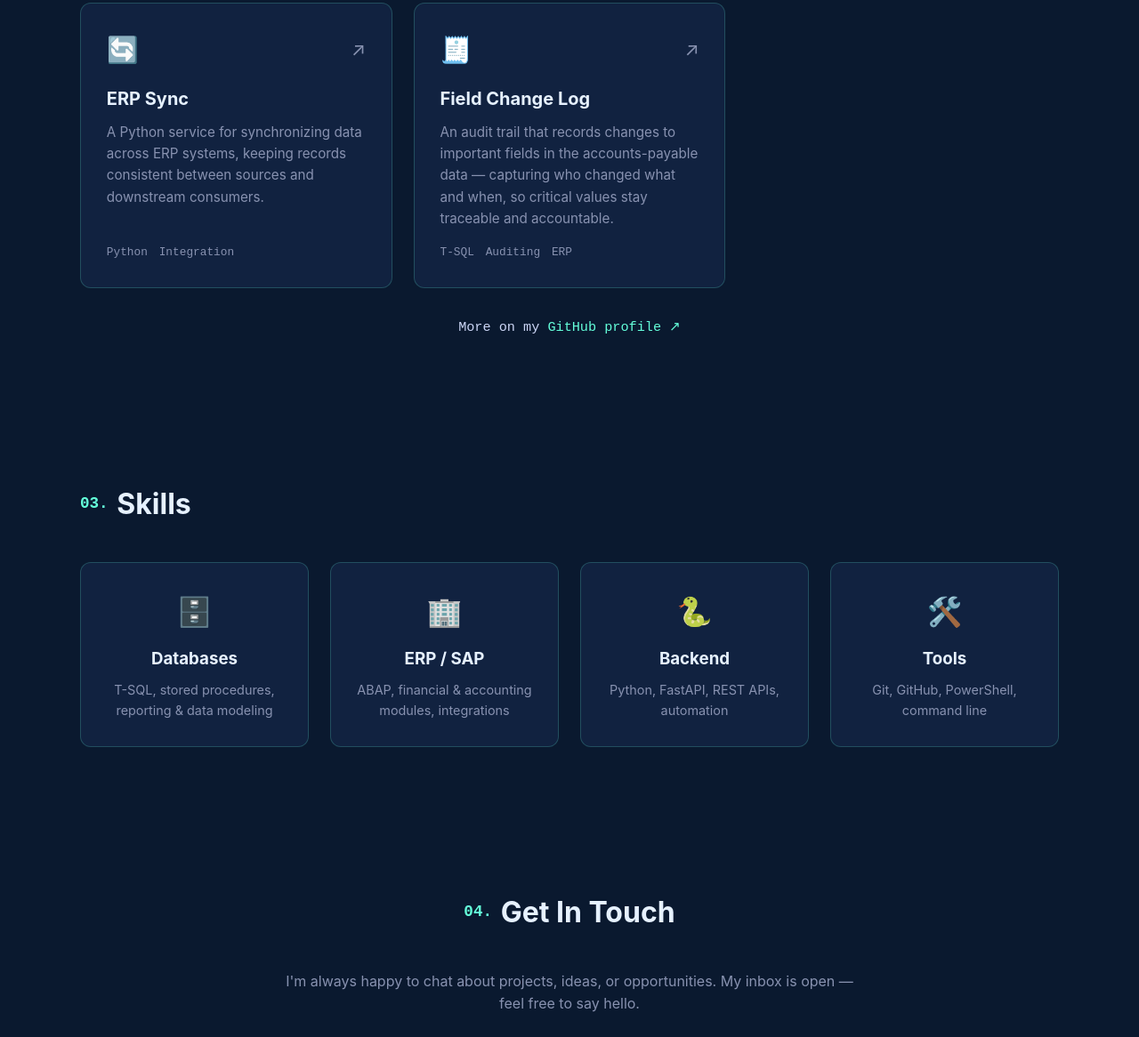
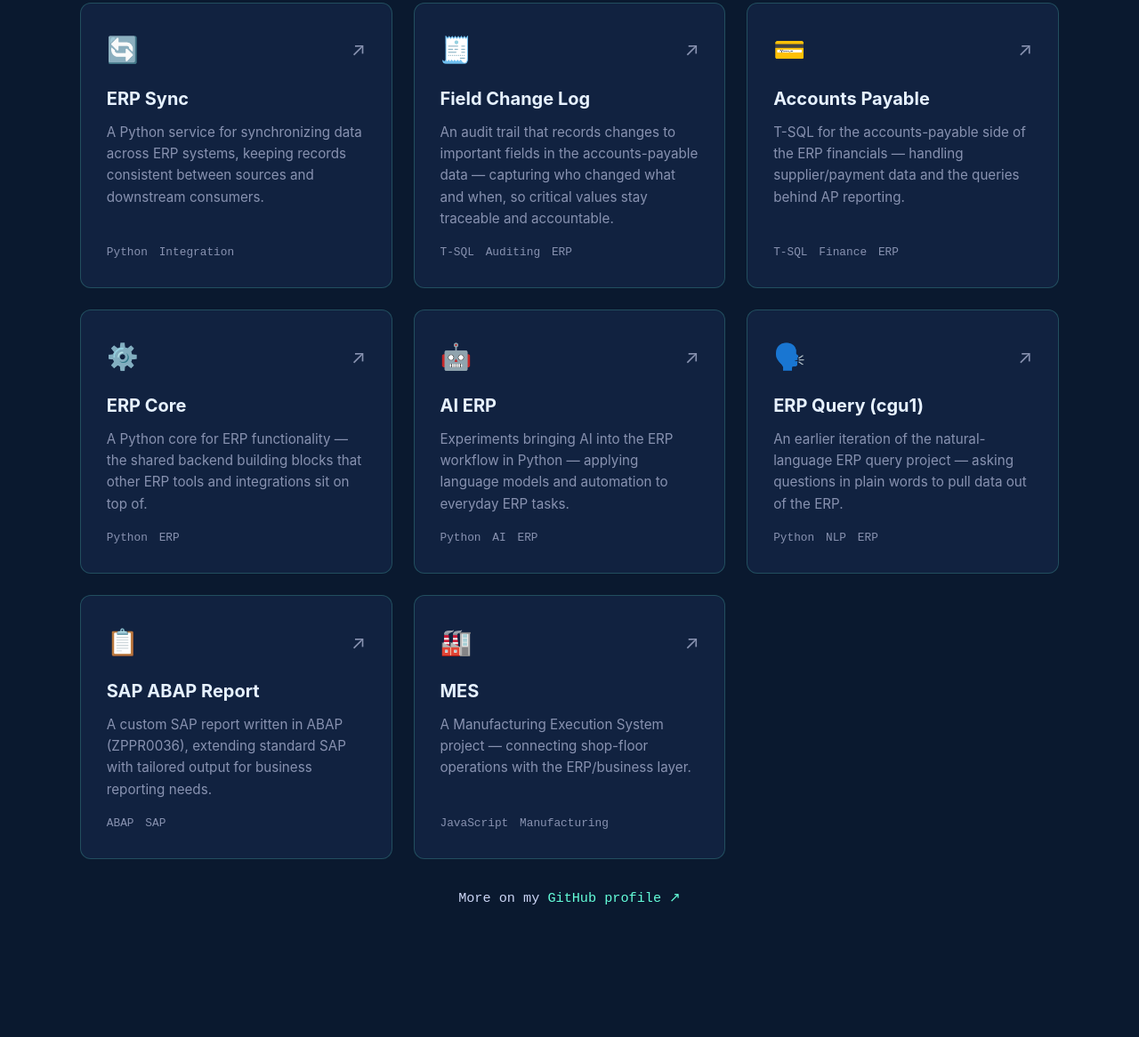
Before and after one commit to tocasper-eng/tocasper-eng.github.io, a plain HTML site: page index.html in a window 1280 px wide. Shown: the part 1768-2934 px from the top of the page at 89% size. Drawn offline with Linux system fonts and the light colour scheme.

Commit message:
Add 6 more ERP project cards (acpay, erpcore, AIERP, cgu1, cypg_zppr0036, mes)

```diff
--- a/index.html
+++ b/index.html
@@ -156,6 +156,96 @@
             <li>T-SQL</li><li>Auditing</li><li>ERP</li>
           </ul>
         </article>
+
+        <article class="card">
+          <div class="card-top">
+            <span class="card-icon" aria-hidden="true">💳</span>
+            <a href="https://github.com/tocasper-eng/acpay" class="card-link" target="_blank" rel="noopener" aria-label="GitHub repository">↗</a>
+          </div>
+          <h3 class="card-title">Accounts Payable</h3>
+          <p class="card-text">
+            T-SQL for the accounts-payable side of the ERP financials — handling
+            supplier/payment data and the queries behind AP reporting.
+          </p>
+          <ul class="card-tags">
+            <li>T-SQL</li><li>Finance</li><li>ERP</li>
+          </ul>
+        </article>
+
+        <article class="card">
+          <div class="card-top">
+            <span class="card-icon" aria-hidden="true">⚙️</span>
+            <a href="https://github.com/tocasper-eng/erpcore" class="card-link" target="_blank" rel="noopener" aria-label="GitHub repository">↗</a>
+          </div>
+          <h3 class="card-title">ERP Core</h3>
+          <p class="card-text">
+            A Python core for ERP functionality — the shared backend building
+            blocks that other ERP tools and integrations sit on top of.
+          </p>
+          <ul class="card-tags">
+            <li>Python</li><li>ERP</li>
+          </ul>
+        </article>
+
+        <article class="card">
+          <div class="card-top">
+            <span class="card-icon" aria-hidden="true">🤖</span>
+            <a href="https://github.com/tocasper-eng/AIERP" class="card-link" target="_blank" rel="noopener" aria-label="GitHub repository">↗</a>
+          </div>
+          <h3 class="card-title">AI ERP</h3>
+          <p class="card-text">
+            Experiments bringing AI into the ERP workflow in Python — applying
+            language models and automation to everyday ERP tasks.
+          </p>
+          <ul class="card-tags">
+            <li>Python</li><li>AI</li><li>ERP</li>
+          </ul>
+        </article>
+
+        <article class="card">
+          <div class="card-top">
+            <span class="card-icon" aria-hidden="true">🗣️</span>
+            <a href="https://github.com/tocasper-eng/cgu1" class="card-link" target="_blank" rel="noopener" aria-label="GitHub repository">↗</a>
+          </div>
+          <h3 class="card-title">ERP Query (cgu1)</h3>
+          <p class="card-text">
+            An earlier iteration of the natural-language ERP query project —
+            asking questions in plain words to pull data out of the ERP.
+          </p>
+          <ul class="card-tags">
+            <li>Python</li><li>NLP</li><li>ERP</li>
+          </ul>
+        </article>
+
+        <article class="card">
+          <div class="card-top">
+            <span class="card-icon" aria-hidden="true">📋</span>
+            <a href="https://github.com/tocasper-eng/cypg_zppr0036" class="card-link" target="_blank" rel="noopener" aria-label="GitHub repository">↗</a>
+          </div>
+          <h3 class="card-title">SAP ABAP Report</h3>
+          <p class="card-text">
+            A custom SAP report written in ABAP (ZPPR0036), extending standard
+            SAP with tailored output for business reporting needs.
+          </p>
+          <ul class="card-tags">
+            <li>ABAP</li><li>SAP</li>
+          </ul>
+        </article>
+
+        <article class="card">
+          <div class="card-top">
+            <span class="card-icon" aria-hidden="true">🏭</span>
+            <a href="https://github.com/tocasper-eng/mes" class="card-link" target="_blank" rel="noopener" aria-label="GitHub repository">↗</a>
+          </div>
+          <h3 class="card-title">MES</h3>
+          <p class="card-text">
+            A Manufacturing Execution System project — connecting shop-floor
+            operations with the ERP/business layer.
+          </p>
+          <ul class="card-tags">
+            <li>JavaScript</li><li>Manufacturing</li>
+          </ul>
+        </article>
       </div>
       <p class="projects-more">
         More on my <a href="https://github.com/tocasper-eng" target="_blank" rel="noopener">GitHub profile ↗</a>
```
